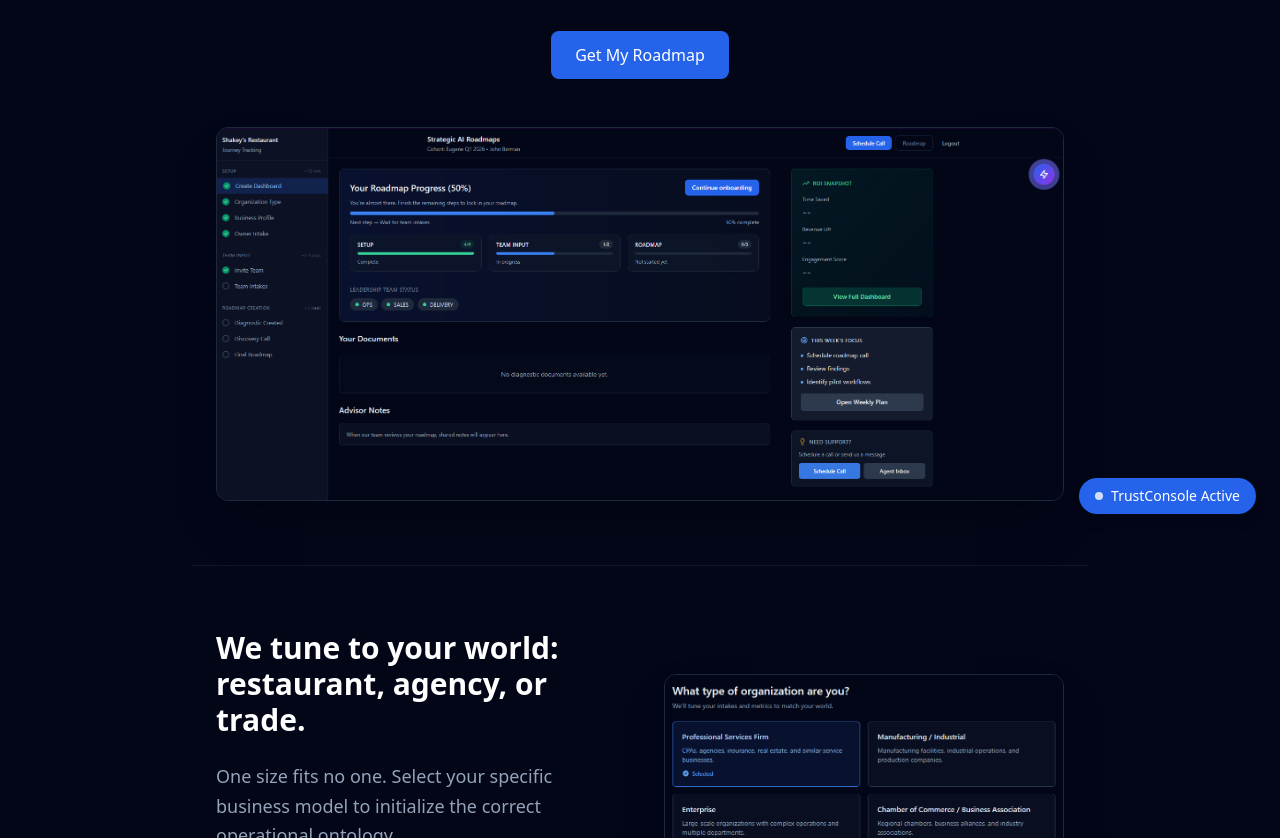
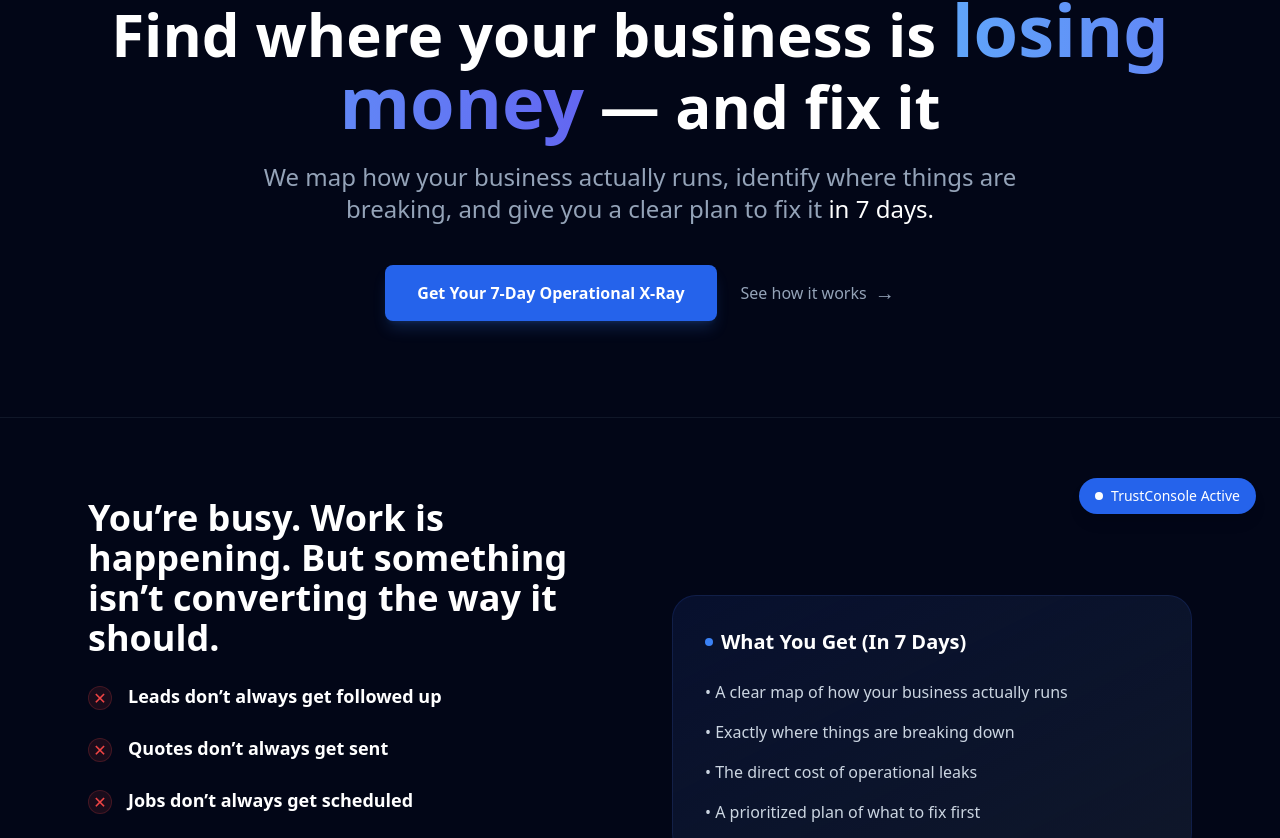
Before and after one commit to tonycamero/strategicai-marketing, a React (Vite) app in the folder frontend/: page / in a window 1280 px wide. Shown: the part 262-1100 px from the top of the page. Built offline with nearby package versions, Linux system fonts and the light colour scheme.

Commit message:
feat: reposition homepage to Strategic AI Roadmaps service offer

```diff
--- a/frontend/src/pages/public/HomePage.tsx
+++ b/frontend/src/pages/public/HomePage.tsx
@@ -51,17 +51,17 @@ export default function HomePage() {
                     <div className="absolute inset-0 bg-blue-500/5 blur-[120px] -z-10 rounded-full" />
                     <div className="max-w-6xl mx-auto px-6 text-center">
                         <div className="inline-block px-4 py-1.5 rounded-full bg-blue-500/10 border border-blue-500/20 text-blue-400 text-xs font-bold uppercase tracking-widest mb-8 animate-fade-in">
-                            The Operating System for Strategic Execution
+                            7-Day Operational X-Ray
                         </div>
                         <h1 className={styles.h1}>
-                            Powered by <span className="text-transparent bg-clip-text bg-gradient-to-r from-blue-400 to-indigo-500 font-extrabold text-5xl md:text-7xl">AI Intelligence</span>
+                            Find where your business is <span className="text-transparent bg-clip-text bg-gradient-to-r from-blue-400 to-indigo-500 font-extrabold text-5xl md:text-7xl">losing money</span> — and fix it
                         </h1>
                         <p className="text-xl md:text-2xl text-slate-400 max-w-3xl mx-auto mb-10 leading-relaxed font-light">
-                            StrategicAI.app turns intake chaos into governance-grade roadmaps, diagnostics, and tenant-isolated strategy consoles — <span className="text-white font-medium">at scale.</span>
+                            We map how your business actually runs, identify where things are breaking, and give you a clear plan to fix it <span className="text-white font-medium">in 7 days.</span>
                         </p>
                         <div className="flex flex-col sm:flex-row items-center justify-center gap-6">
-                            <Link href="/operator">
-                                <span className={styles.ctaButton}>Become a Certified Operator</span>
+                            <Link href="/intake">
+                                <span className={styles.ctaButton}>Get Your 7-Day Operational X-Ray</span>
                             </Link>
                             <Link href="/features">
                                 <span className="text-slate-400 hover:text-white font-medium flex items-center gap-2 cursor-pointer transition-all">
@@ -76,89 +76,87 @@ export default function HomePage() {
                 <section className={styles.section}>
                     <div className="grid lg:grid-cols-2 gap-16 items-center">
                         <div>
-                            <h2 className={styles.h2}>Most transformation dies in a PDF.</h2>
+                            <h2 className={styles.h2}>You’re busy. Work is happening. But something isn’t converting the way it should.</h2>
                             <div className="space-y-6">
                                 <div className="flex items-start gap-4">
                                     <div className="w-6 h-6 rounded-full bg-red-500/10 border border-red-500/20 flex items-center justify-center text-red-500 mt-1">✕</div>
-                                    <p className="text-slate-300 text-lg"><span className="text-white font-semibold">Snapshots break:</span> Real-time reality drifts away from the plan.</p>
+                                    <p className="text-slate-300 text-lg"><span className="text-white font-semibold">Leads don’t always get followed up</span></p>
                                 </div>
                                 <div className="flex items-start gap-4">
                                     <div className="w-6 h-6 rounded-full bg-red-500/10 border border-red-500/20 flex items-center justify-center text-red-500 mt-1">✕</div>
-                                    <p className="text-slate-300 text-lg"><span className="text-white font-semibold">Clients get confused:</span> High-ticket strategy feels like homework.</p>
+                                    <p className="text-slate-300 text-lg"><span className="text-white font-semibold">Quotes don’t always get sent</span></p>
                                 </div>
                                 <div className="flex items-start gap-4">
                                     <div className="w-6 h-6 rounded-full bg-red-500/10 border border-red-500/20 flex items-center justify-center text-red-500 mt-1">✕</div>
-                                    <p className="text-slate-300 text-lg"><span className="text-white font-semibold">Consultants disappear:</span> Support hell begins when the "expert" leaves.</p>
+                                    <p className="text-slate-300 text-lg"><span className="text-white font-semibold">Jobs don’t always get scheduled</span></p>
+                                </div>
+                                <div className="flex items-start gap-4">
+                                    <div className="w-6 h-6 rounded-full bg-red-500/10 border border-red-500/20 flex items-center justify-center text-red-500 mt-1">✕</div>
+                                    <p className="text-slate-300 text-lg"><span className="text-white font-semibold">Payments don’t always come in on time</span></p>
                                 </div>
                             </div>
+                            <p className="mt-8 text-xl text-blue-400 font-medium italic">"Most businesses feel this — but can’t see exactly where it’s happening."</p>
                         </div>
                         <div className="bg-gradient-to-br from-blue-900/20 to-slate-900 p-8 rounded-3xl border border-blue-900/30">
                             <h3 className="text-xl font-bold text-white mb-6 flex items-center gap-2">
                                 <span className="w-2 h-2 rounded-full bg-blue-500" />
-                                The StrategicAI Solution
+                                What You Get (In 7 Days)
                             </h3>
                             <ul className="space-y-4">
-                                <li className={styles.li}>• Captures truth from the front lines</li>
-                                <li className={styles.li}>• Synthesizes strategy automatically</li>
-                                <li className={styles.li}>• Enforces execution with governance logic</li>
-                                <li className={styles.li}>• Keeps clients aligned with a bundled 24/7 TrustConsole</li>
+                                <li className={styles.li}>• A clear map of how your business actually runs</li>
+                                <li className={styles.li}>• Exactly where things are breaking down</li>
+                                <li className={styles.li}>• The direct cost of operational leaks</li>
+                                <li className={styles.li}>• A prioritized plan of what to fix first</li>
                             </ul>
                         </div>
                     </div>
                 </section>
 
-                {/* The Platform Cards */}
+                {/* How It Works */}
                 <section className={styles.section}>
                     <div className="text-center mb-16">
-                        <h2 className={styles.h2}>From Friction to Flow</h2>
-                        <p className="text-xl text-slate-400">Governed by System, Not Hope.</p>
+                        <h2 className={styles.h2}>How It Works</h2>
+                        <p className="text-xl text-slate-400">Revenue recapture in four simple steps.</p>
                     </div>
-                    <div className="grid md:grid-cols-2 lg:grid-cols-3 gap-6">
+                    <div className="grid md:grid-cols-2 lg:grid-cols-4 gap-6">
                         <div className={styles.card}>
-                            <h3 className={styles.h3}>Role-Based Intake</h3>
-                            <p className="text-slate-400 text-sm leading-relaxed">Break the CEO echo chamber. Capture insight from Sales, Ops, and Delivery with specialized portals.</p>
+                            <div className="text-blue-500 font-bold mb-4">01.</div>
+                            <h3 className={styles.h3}>Map Workflow</h3>
+                            <p className="text-slate-400 text-sm leading-relaxed">We map your real workflow from lead generation to payment collection.</p>
                         </div>
                         <div className={styles.card}>
-                            <h3 className={styles.h3}>Automated Synthesis</h3>
-                            <p className="text-slate-400 text-sm leading-relaxed">AI drafts the roadmap before a human touches a doc. High-speed discovery with strategic precision.</p>
+                            <div className="text-blue-500 font-bold mb-4">02.</div>
+                            <h3 className={styles.h3}>Identify Slips</h3>
+                            <p className="text-slate-400 text-sm leading-relaxed">We identify exactly where things slip through the cracks in your operation.</p>
                         </div>
                         <div className={styles.card}>
-                            <h3 className={styles.h3}>Fulfillment Engine</h3>
-                            <p className="text-slate-400 text-sm leading-relaxed">Turn strategy into repeatable execution tickets. SOP-driven workflows that eliminate "what's next?"</p>
+                            <div className="text-blue-500 font-bold mb-4">03.</div>
+                            <h3 className={styles.h3}>Quantify Impact</h3>
+                            <p className="text-slate-400 text-sm leading-relaxed">We quantify the financial impact of those leaks on your bottom line.</p>
                         </div>
                         <div className={styles.card}>
-                            <h3 className={styles.h3}>TrustConsole™</h3>
-                            <p className="text-slate-400 text-sm leading-relaxed">Bundled AI that answers roadmap questions 24/7 using real KPIs, sprints, and ROI data. Authenticated per tenant.</p>
-                        </div>
-                        <div className={styles.card}>
-                            <h3 className={styles.h3}>ROI Dashboards</h3>
-                            <p className="text-slate-400 text-sm leading-relaxed">Prove value in time saved, leads recovered, and ops efficiency. Real-time visibility into strategy outcomes.</p>
-                        </div>
-                        <div className={styles.card}>
-                            <h3 className={styles.h3}>Governance Logic</h3>
-                            <p className="text-slate-400 text-sm leading-relaxed">Built on SOPs and role-based authority. Not just prompts—infrastructure that scales with integrity.</p>
+                            <div className="text-blue-500 font-bold mb-4">04.</div>
+                            <h3 className={styles.h3}>Fix It Plan</h3>
+                            <p className="text-slate-400 text-sm leading-relaxed">We give you a clear, actionable plan to fix the most critical issues.</p>
                         </div>
                     </div>
                 </section>
 
-                {/* Who It's For */}
+                {/* Who This Is For */}
                 <section className={styles.section}>
-                    <h2 className={styles.h2 + " text-center mb-16"}>Who It's For</h2>
+                    <h2 className={styles.h2 + " text-center mb-16"}>Who This Is For</h2>
                     <div className="grid md:grid-cols-3 gap-8">
                         <div className="text-center p-8 border border-slate-800 rounded-2xl hover:border-blue-500/20 transition-all bg-slate-900/20">
-                            <h3 className="text-2xl font-bold text-white mb-4">Agency Owners</h3>
-                            <p className="text-slate-400 mb-6 min-h-[80px]">Upgrade from implementer to strategic operator. Productize high-ticket roadmaps with ease.</p>
-                            <Link href="/operator"><span className="text-blue-400 font-bold hover:text-blue-300 cursor-pointer">Get Certified →</span></Link>
+                            <h3 className="text-2xl font-bold text-white mb-4">5–50 Employee Businesses</h3>
+                            <p className="text-slate-400 mb-6 min-h-[80px]">Scaling businesses with established workflows that are starting to show signs of friction.</p>
                         </div>
                         <div className="text-center p-8 border border-slate-800 rounded-2xl hover:border-blue-500/20 transition-all bg-slate-900/20">
-                            <h3 className="text-2xl font-bold text-white mb-4">Authority Brands</h3>
-                            <p className="text-slate-400 mb-6 min-h-[80px]">License the platform to your tribe. White-label the portal and create recurring revenue streams.</p>
-                            <Link href="/partner"><span className="text-blue-400 font-bold hover:text-blue-300 cursor-pointer">Partner With Us →</span></Link>
+                            <h3 className="text-2xl font-bold text-white mb-4">Daily Operations Owners</h3>
+                            <p className="text-slate-400 mb-6 min-h-[80px]">Owners who are still involved in daily ops and need a clear, high-level view of reality.</p>
                         </div>
                         <div className="text-center p-8 border border-slate-800 rounded-2xl hover:border-blue-500/20 transition-all bg-slate-900/20">
-                            <h3 className="text-2xl font-bold text-white mb-4">Consultants</h3>
-                            <p className="text-slate-400 mb-6 min-h-[80px]">Run McKinsey-grade discovery solo. Let the TrustConsole handle strategic support 24/7.</p>
-                            <Link href="/features"><span className="text-blue-400 font-bold hover:text-blue-300 cursor-pointer">See Use Cases →</span></Link>
+                            <h3 className="text-2xl font-bold text-white mb-4">Busy But Not Optimized</h3>
+                            <p className="text-slate-400 mb-6 min-h-[80px]">Teams that feel like they are working flat out but aren't seeing the results they expect.</p>
                         </div>
                     </div>
                 </section>
@@ -166,12 +164,25 @@ export default function HomePage() {
                 {/* Final CTA */}
                 <section className="bg-blue-600/5 py-24 border-t border-slate-800/50">
                     <div className="max-w-4xl mx-auto px-6 text-center">
-                        <h2 className="text-4xl md:text-5xl font-extrabold text-white mb-8 italic">"You deliver clarity. You own the plan. The platform runs the machine."</h2>
-                        <p className="text-xl text-slate-400 mb-12">StrategicAI isn't software. It's your new infrastructure.</p>
-                        <Link href="/operator">
-                            <span className={styles.ctaButton}>Apply to become a Certified Operator</span>
+                        <h2 className="text-4xl md:text-5xl font-extrabold text-white mb-8 italic">"Get Your 7-Day Operational X-Ray"</h2>
+                        <p className="text-xl text-slate-400 mb-12 font-medium">Limited to 5 companies this month</p>
+                        <Link href="/intake">
+                            <span className={styles.ctaButton}>Start My X-Ray</span>
                         </Link>
-                        <p className="text-sm text-slate-500 mt-10">Launch App | Join Live Demo | See a Sample Roadmap</p>
+                        <div className="grid md:grid-cols-3 gap-8 mt-16 text-sm text-slate-500">
+                            <div className="flex flex-col items-center gap-2">
+                                <span className="w-8 h-8 rounded-full bg-slate-800 flex items-center justify-center text-blue-400 font-bold">✓</span>
+                                No software required
+                            </div>
+                            <div className="flex flex-col items-center gap-2">
+                                <span className="w-8 h-8 rounded-full bg-slate-800 flex items-center justify-center text-blue-400 font-bold">✓</span>
+                                No system overhaul
+                            </div>
+                            <div className="flex flex-col items-center gap-2">
+                                <span className="w-8 h-8 rounded-full bg-slate-800 flex items-center justify-center text-blue-400 font-bold">✓</span>
+                                No disruption to your team
+                            </div>
+                        </div>
                     </div>
                 </section>
             </main>
@@ -192,7 +203,7 @@ export default function HomePage() {
                             <Link href="/smb"><span className="hover:text-white transition cursor-pointer">SMBs</span></Link>
                             <Link href="/features"><span className="hover:text-white transition cursor-pointer">Features</span></Link>
                         </div>
-                        <p className="text-xs text-slate-600 italic">© {new Date().getFullYear()} Strategic AI Infrastructure. All rights reserved.</p>
+                        <p className="text-xs text-slate-600 italic">© {new Date().getFullYear()} Strategic AI app. All rights reserved.</p>
                     </div>
                 </div>
             </footer>
--- a/frontend/src/routes.tsx
+++ b/frontend/src/routes.tsx
@@ -2,6 +2,7 @@ import React from "react";
 import { Navigate } from "react-router-dom";
 
 import SmbSales from "./pages/public/SmbSales";
+import HomePage from "./pages/public/HomePage";
 import Partners from "./pages/public/Partners";
 import AuthorityEconomics from "./pages/public/AuthorityEconomics";
 import AuthorityPartner from "./pages/public/AuthorityPartner";
@@ -25,7 +26,7 @@ import WhyStrategicAI from "./pages/public/WhyStrategicAI";
 import Pricing from "./pages/public/Pricing";
 
 export const routes: AppRoute[] = [
-  { path: "/", element: <SmbSales /> },
+  { path: "/", element: <HomePage /> },
   { path: "/partners", element: <Partners />, label: "Partner Program" },
   { path: "/product", element: <Product /> },
   { path: "/why", element: <WhyStrategicAI /> },
```
Also changed, not shown: 1 other file (tests, documents, lock files or other folders).
